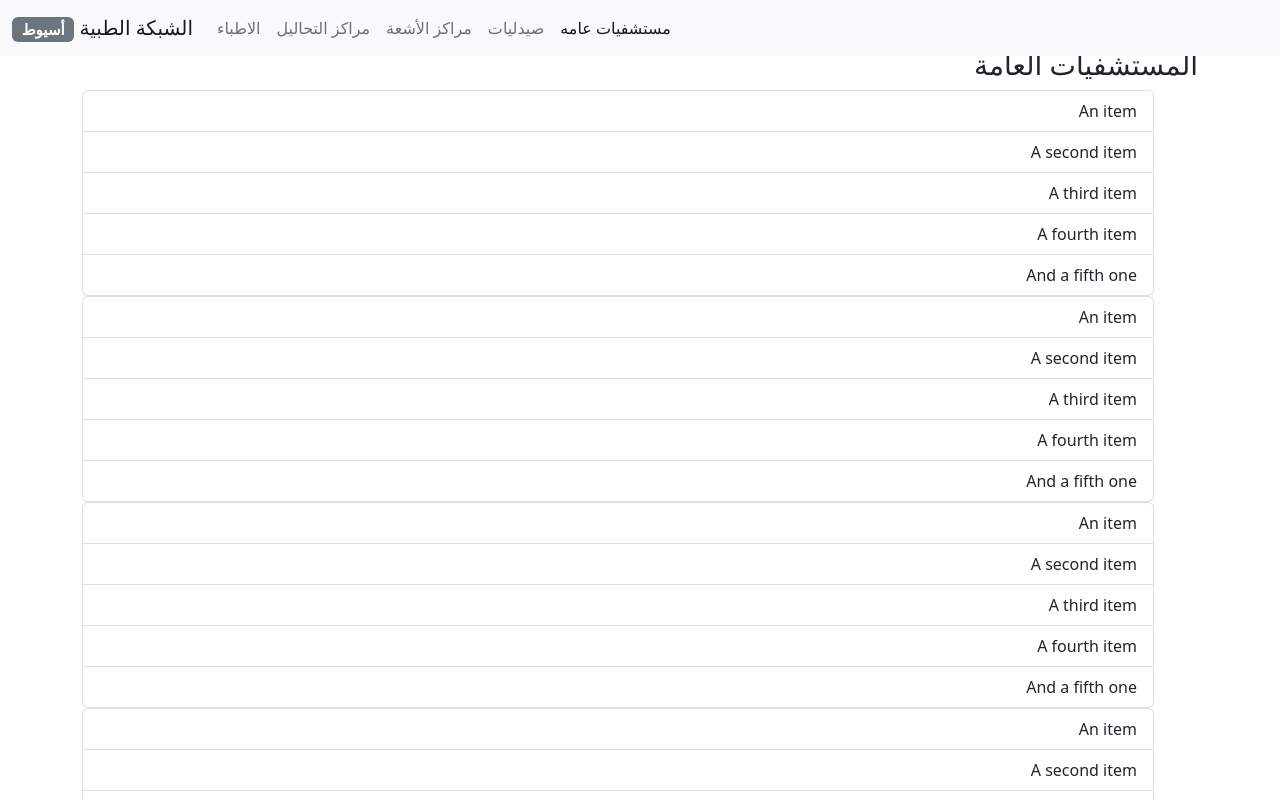
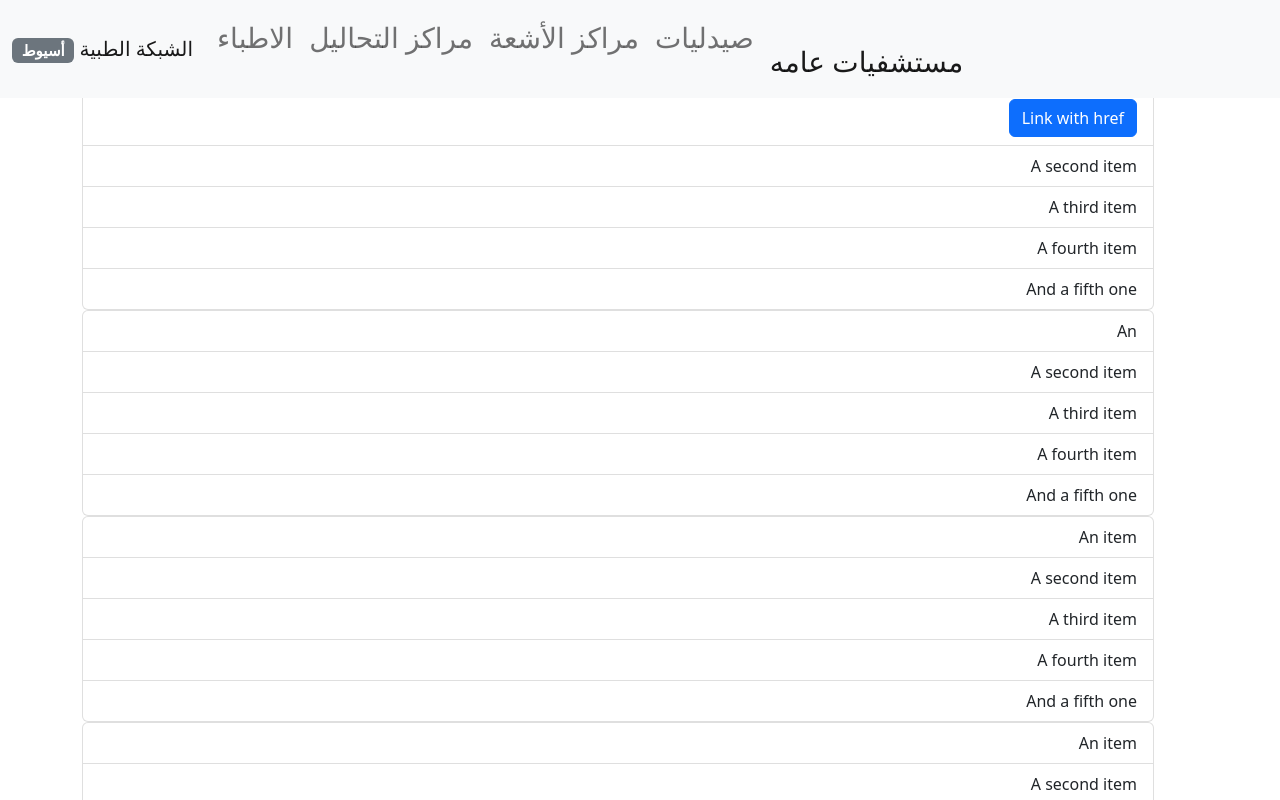
Before and after one commit to HasanSufian/IBS-medical-network-L, a plain HTML site: page index.html in a window 1280 px wide. Shown: the top 800 px of the page. Drawn offline with nearby package versions, Linux system fonts and the light colour scheme.

Commit message:
تعديل الخط

```diff
--- a/index.html
+++ b/index.html
@@ -13,10 +13,10 @@
     <script src="./js/script.js" defer></script>
 </head>
 
-<body dir="ltr" lang="ar-EG">
+<body dir="rtl" lang="ar-EG">
     <div class="container">
-        <nav class="navbar navbar-expand-lg bg-light fixed-top">
-            <div class="container-fluid">
+        <nav class="navbar navbar-expand-lg bg-light fixed-top" dir="ltr">
+            <div class="container-fluid" >
                 <a class="navbar-brand" href="#" dir="rtl">الشبكة الطبية <span
                         class="badge text-bg-secondary">أسيوط</span></a>
 
@@ -26,13 +26,13 @@
                     <span class="navbar-toggler-icon"></span>
                 </button>
                 <div class="collapse navbar-collapse" id="navbarSupportedContent">
-                    <ul class="navbar-nav me-auto mb-2 mb-lg-0" dir="rtl">
+                    <ul class="navbar-nav me-auto mb-2 mb-lg-0 fs-3" dir="rtl">
                         <!-- <form class="d-flex" role="search">
                             <input class="form-control me-2" type="search" placeholder="Search" aria-label="Search">
                             <button class="btn btn-outline-success" type="submit">Search</button>
                         </form> -->
                         <li class="nav-item">
-                            <a class="nav-link active" aria-current="page" href="#hospitals">مستشفيات عامه</a>
+                            <a class="nav-link active mt-4" aria-current="page" href="#hospitals">مستشفيات عامه</a>
                         </li>
 
                         <li class="nav-item">
@@ -53,10 +53,23 @@
                 </div>
             </div>
         </nav>
-        <div class="mt-5" dir="rtl">
-            <h3>المستشفيات العامة</h3>
+
+        <h3 dir="rtl" class="mt-5">المستشفيات العامة</h3>
         <ul class="list-group me-1">
-                <li class="list-group-item">An item</li>
+            <li class="list-group-item"><a class="btn btn-primary" data-bs-toggle="collapse" href="#collapseExample"
+                    role="button" aria-expanded="false" aria-controls="collapseExample">
+                    Link with href
+                </a><div class="collapse" id="collapseExample">
+                    <div class="card card-body">
+                      Some placeholder content for the collapse component. This panel is hidden by default but revealed when the user activates the relevant trigger.
+                    </div></li>
+            <li class="list-group-item">A second item</li>
+            <li class="list-group-item">A third item</li>
+            <li class="list-group-item">A fourth item</li>
+            <li class="list-group-item">And a fifth one</li>
+        </ul>
+        <ul class="list-group me-1">
+            <li class="list-group-item">An</li>
             <li class="list-group-item">A second item</li>
             <li class="list-group-item">A third item</li>
             <li class="list-group-item">A fourth item</li>
@@ -97,14 +110,7 @@
             <li class="list-group-item">A fourth item</li>
             <li class="list-group-item">And a fifth one</li>
         </ul>
-            <ul class="list-group me-1">
-                <li class="list-group-item">An item</li>
-                <li class="list-group-item">A second item</li>
-                <li class="list-group-item">A third item</li>
-                <li class="list-group-item">A fourth item</li>
-                <li class="list-group-item">And a fifth one</li>
-            </ul>
-        </div>
+
 
     </div>
 
```
Lines whose indentation alone changed are shown as unchanged.
